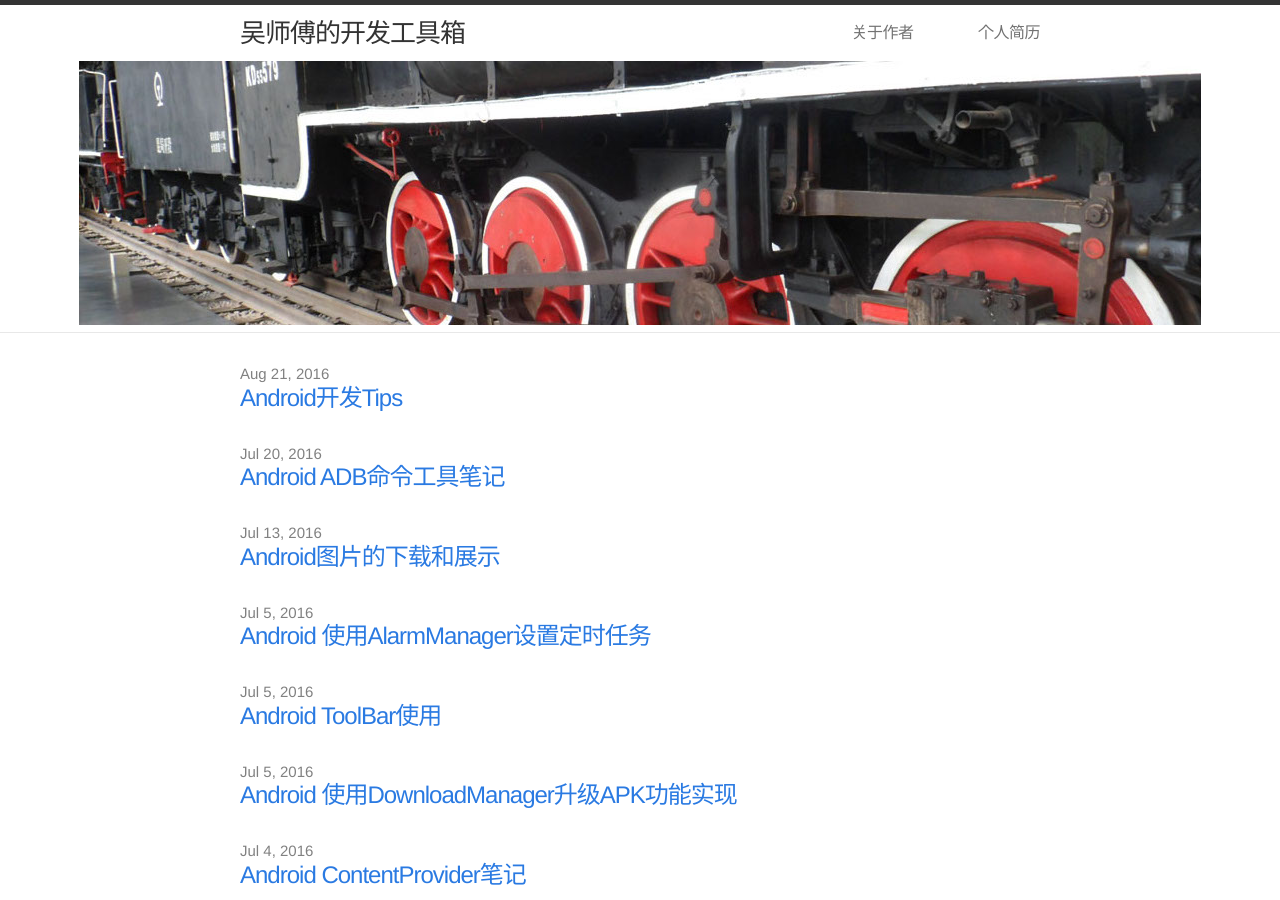
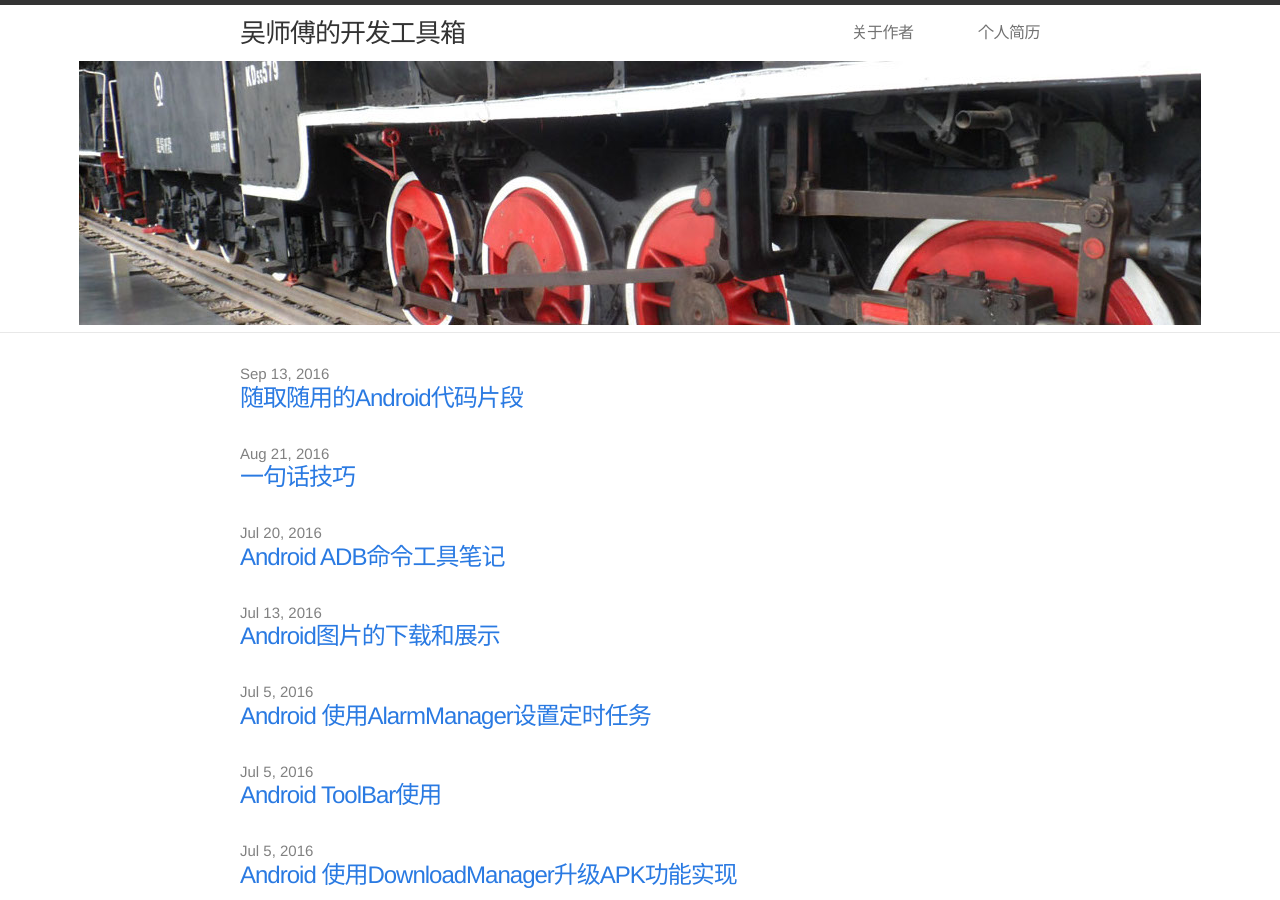
Before and after one commit to viator42/viator42.github.io, a Jekyll site: the page built from index.html, in a window 1280 px wide and 900 px high. Built offline with Jekyll 4.4.1, drawn with Linux system fonts in a browser that asks for light colours; some of the changed lines change nothing that is shown.

Commit message:
add posts

```diff
--- a/_posts/2016-8-21-tips.markdown
+++ b/_posts/2016-8-21-tips.markdown
@@ -1,6 +1,6 @@
 ---
 layout: post
-title:  "Android开发Tips"
+title:  "一句话技巧"
 date:   2016-08-21
 categories: android
 ---
--- /dev/null
+++ b/_posts/2016-9-13-android-code-snippet.markdown
@@ -0,0 +1,37 @@
+---
+layout: post
+title:  "随取随用的Android代码片段"
+date:   2016-09-13
+categories: android
+---
+
+### 获取手机的网络状态
+
+    public static int getCurrentNetType(Context context){
+        ConnectivityManager connManager = (ConnectivityManager) context.getSystemService(Context.CONNECTIVITY_SERVICE);
+        if(connManager.getActiveNetworkInfo().isAvailable())
+        {
+            NetworkInfo networkInfo = connManager.getActiveNetworkInfo();
+            if(networkInfo != null)
+            {
+                switch (networkInfo.getType())
+                {
+                    case ConnectivityManager.TYPE_WIFI:
+                        return StaticValues.NETWORK_TYPE_WIFI;
+
+                    case ConnectivityManager.TYPE_MOBILE:
+                        return StaticValues.NETWOKR_TYPE_MOBILE;
+
+                    default:
+                        return StaticValues.NETWOKR_TYPE_MOBILE;
+
+                }
+            }
+        }
+        else
+        {
+            return StaticValues.NETWORK_TYPE_NONE;
+        }
+
+        return StaticValues.NETWOKR_TYPE_MOBILE;
+    }
```
Also changed, not shown: 1 other file.
